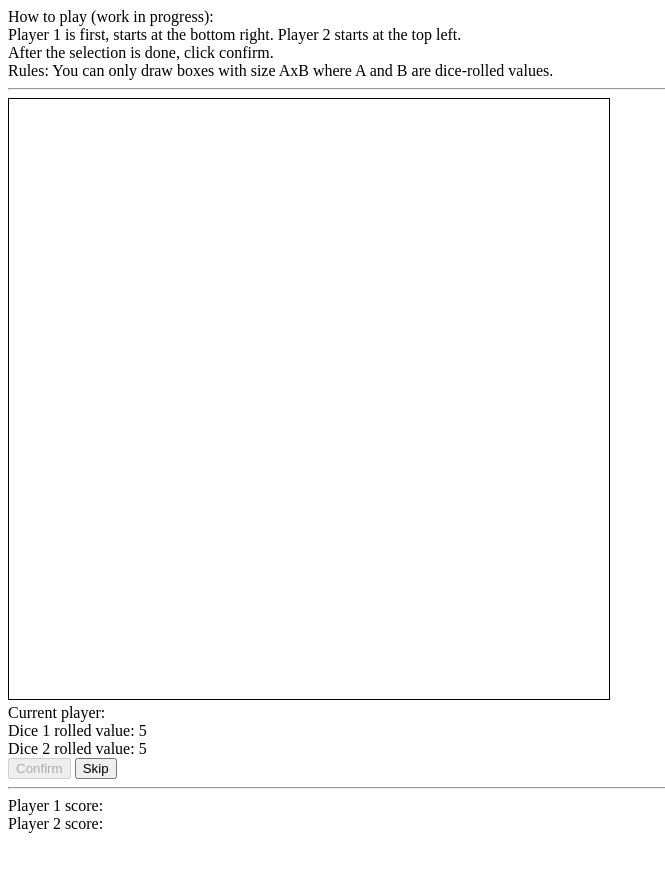
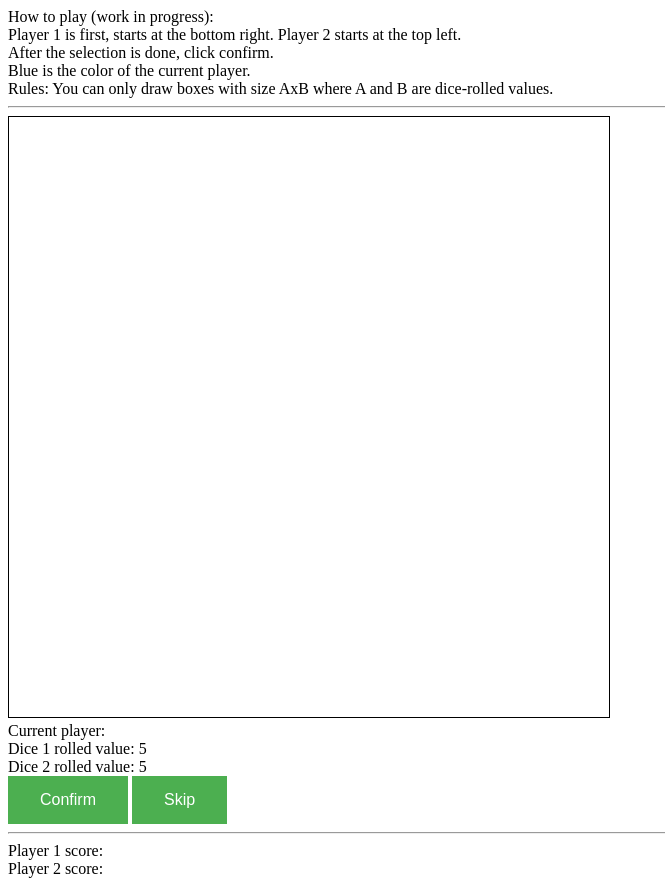
Before and after one commit to edin-m/edin-m.github.io, a plain HTML site: page the-boardgame/index.html in a window 1280 px wide. Shown: the whole page, without its empty margins (0-665 px from the left). Before the commit the page ends 841 px from the top, so only its background shows below. Drawn offline with Linux system fonts and the light colour scheme.

Commit message:
Update boardgame instructions

```diff
--- a/the-boardgame/index.html
+++ b/the-boardgame/index.html
@@ -2,6 +2,18 @@
 <html>
 <head>
 
+<style type="text/css">
+	button {
+	    background-color: #4CAF50; /* Green */
+	    border: none;
+	    color: white;
+	    padding: 15px 32px;
+	    text-align: center;
+	    text-decoration: none;
+	    display: inline-block;
+	    font-size: 16px;
+	}
+</style>
 
 </head>
 <body>
@@ -9,7 +21,8 @@
 		How to play (work in progress): <br />
 		Player 1 is first, starts at the bottom right. Player 2 starts at the top left.<br />
 		After the selection is done, click confirm.<br />
-		Rules: You can only draw boxes with size AxB where A and B are dice-rolled values.
+		Blue is the color of the current player.<br />
+		Rules: You can only draw boxes with size AxB where A and B are dice-rolled values.<br />
 	</div>
 	<hr />
 	<canvas id="canvas" width="600" height="600" style="border: 1px solid black"></canvas>
@@ -19,7 +32,7 @@
 	<script src="index.js"></script>
 
 	<div>
-		<!-- <button id="rollDice" onclick="rollDice()">Roll Dice</button> -->
+		<!-- <button id="rollDice" onclick="rollDice()" disabled></button> -->
 	</div>
 	<div>
 		<span>Current player:</span>
```
